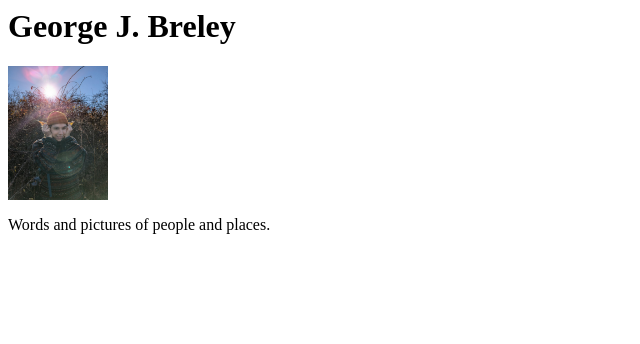
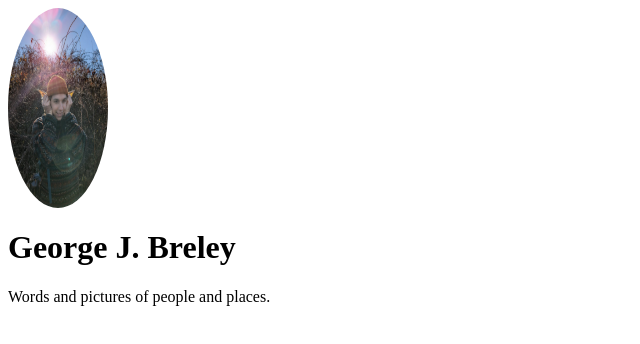
Before and after one commit to georgebreley/georgebreley.github.io, a plain HTML site: page index.html in a window 1280 px wide. Shown: the whole page, without its empty margins (0-640 px from the left). Drawn offline with Linux system fonts and the light colour scheme.

Commit message:
Update index.html

```diff
--- a/index.html
+++ b/index.html
@@ -3,7 +3,8 @@
     <title>George J. Breley</title>
   </head>
   <body>
-    <h1>George J. Breley</h1> <img src="profile.jpg" alt="Profile Picture" style="width:100px; height:auto;">
+    <img src="profile.jpg" alt="Profile Picture" style="width:100px; height:200px; border-radius:50%;">
+    <h1>George J. Breley</h1>
     <p>Words and pictures of people and places.</p>
   </body>
 </html>
```
